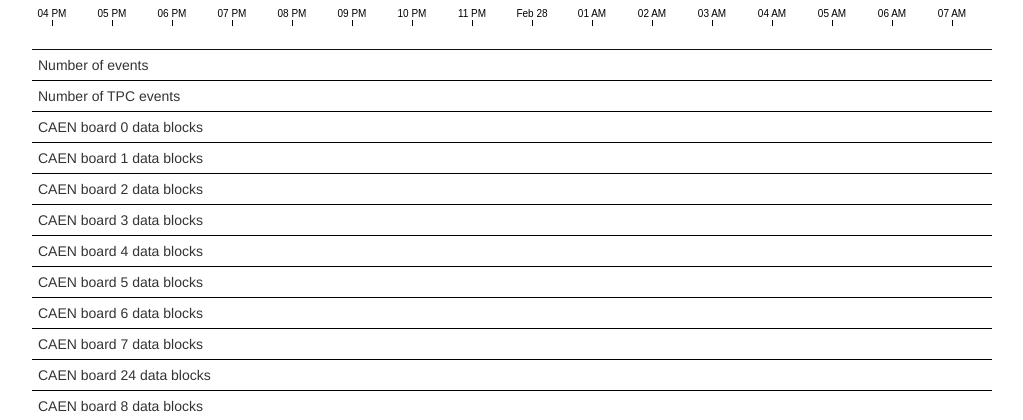
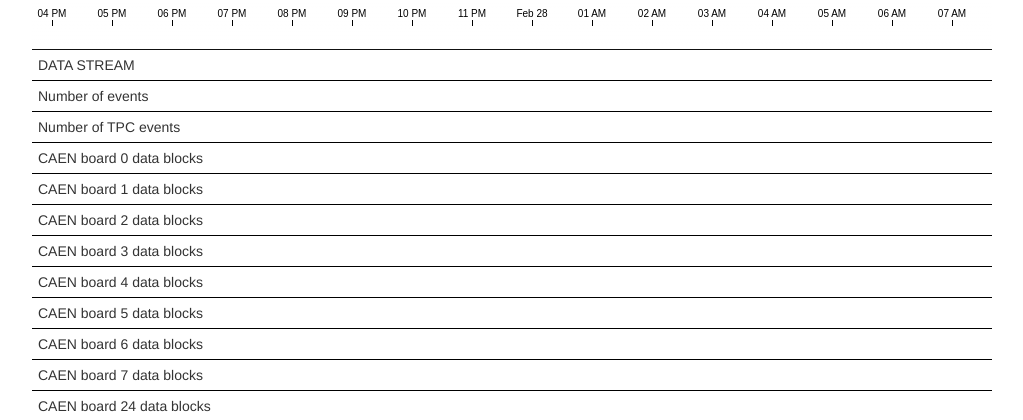
Before and after one commit to lariat/dqm-v2, a Flask app: page /metrics/data-stream in a window 1280 px wide. Shown: the part 51-471 px from the top of the page, without its empty margins (128-1151 px from the left). Run offline with Flask 2, Linux system fonts and the light colour scheme; data that the repository does not hold is empty; parts of the project's set-up code (start-up, migrations or seed data) failed here and were passed over; some libraries are stand-ins or nearby versions.

Commit message:
Add empty horizon with title/description to page.

```diff
--- a/dqm/templates/metrics-data-stream.html
+++ b/dqm/templates/metrics-data-stream.html
@@ -125,6 +125,7 @@
 
     <script>
     var parameters = {
+        "DATA STREAM"               : "null",
         "Number of events"          : "number_events",
         "Number of TPC events"      : "number_tpc_events",
         "CAEN board 0 data blocks"  : "caen_board_0_data_blocks",
```
